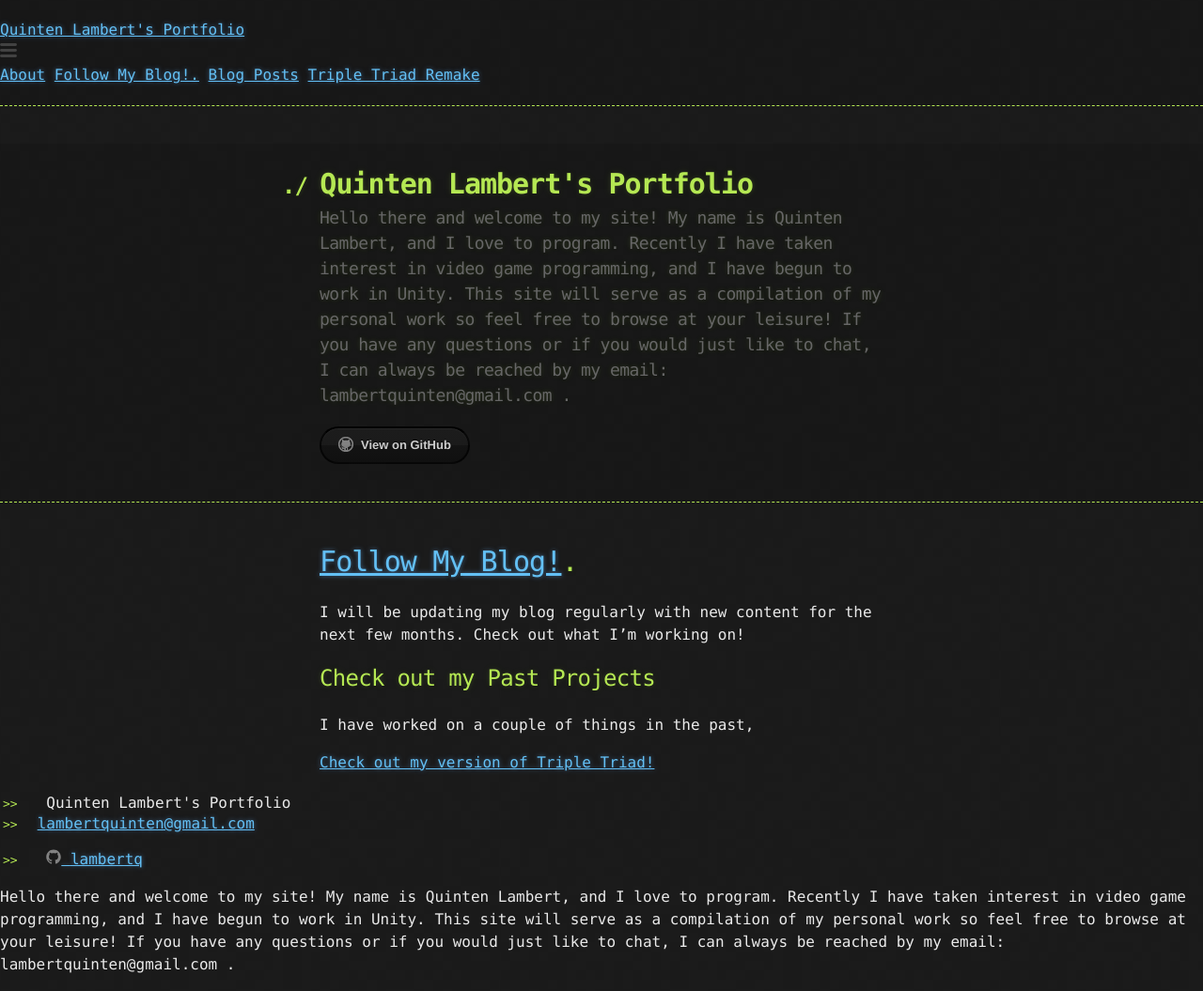
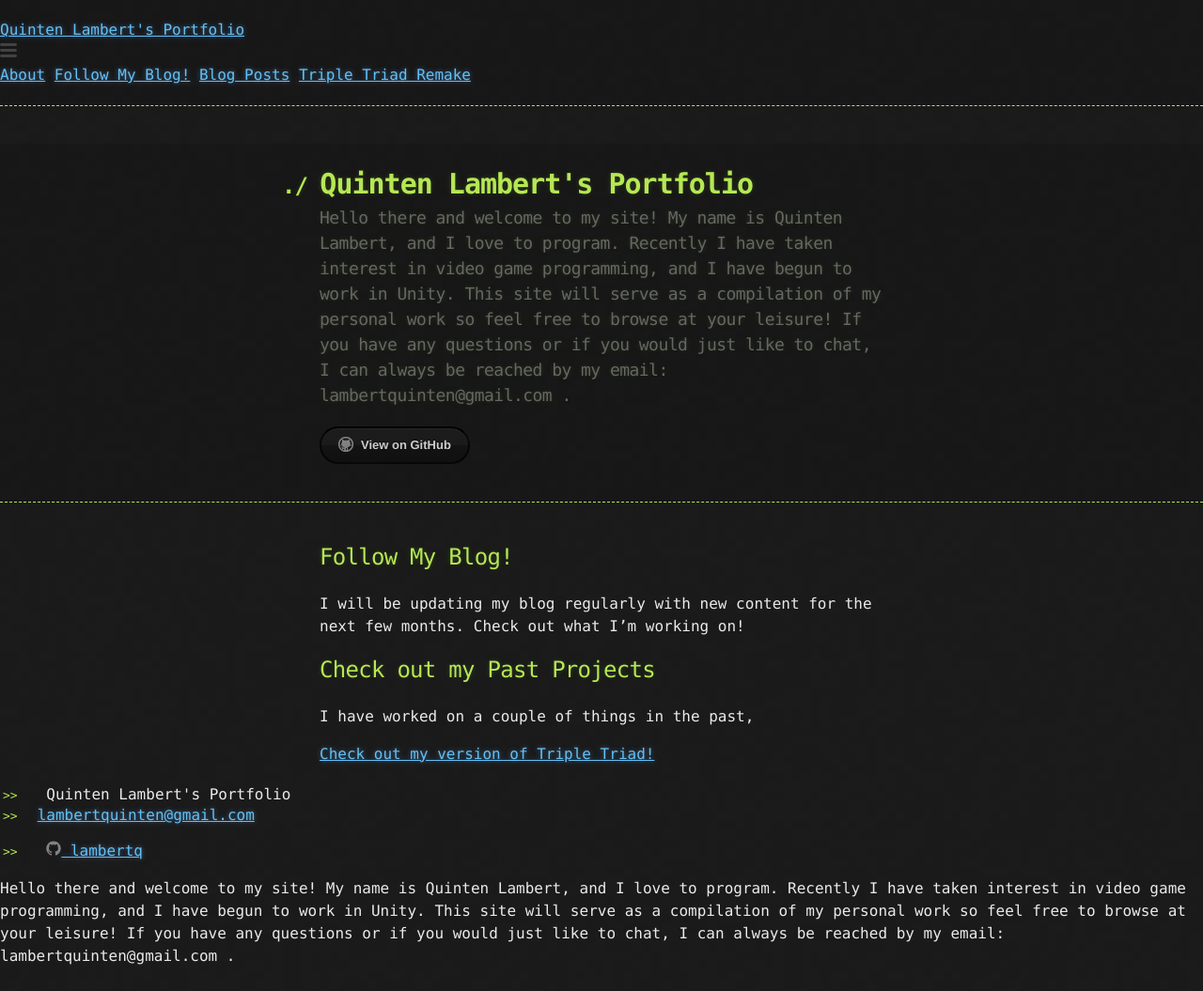
Before and after one commit to lambertq/lambertq.github.io, a Jekyll site: the page built from index.md, in a window 1280 px wide. Shown: the whole page at 94% size. Built offline with Jekyll 4.4.1, drawn with Linux system fonts in a browser that asks for light colours; our own code applies the rules of GitHub Pages for plain Markdown files; part of the change alters nothing that is shown.

```diff
--- a/index.md
+++ b/index.md
@@ -5,7 +5,7 @@
 layout: default
 ---
 
-# [](#header-1)[Follow My Blog!](about).
+## [](#header-2)Follow My Blog!
 
 I will be updating my blog regularly with new content for the next few months. Check out what I'm working on!
 
```
